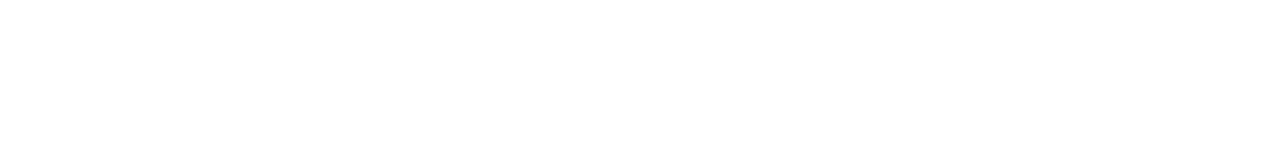
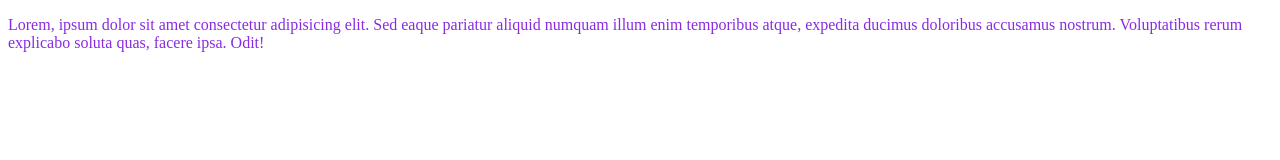
Before and after one commit to Rodobrodo2/CSS, a plain HTML site: page index.html in a window 1280 px wide. Drawn offline with Linux system fonts and the light colour scheme.

Commit message:
coloriamo un paragrafo

```diff
--- a/index.html
+++ b/index.html
@@ -7,6 +7,7 @@
     <link rel="stylesheet" href="style.css">
 </head>
 <body>
+    <p>Lorem, ipsum dolor sit amet consectetur adipisicing elit. Sed eaque pariatur aliquid numquam illum enim temporibus atque, expedita ducimus doloribus accusamus nostrum. Voluptatibus rerum explicabo soluta quas, facere ipsa. Odit!</p>
 
 </body>
 </html>
--- a/style.css
+++ b/style.css
@@ -0,0 +1,3 @@
+p {
+    color: blueviolet;
+}
```
